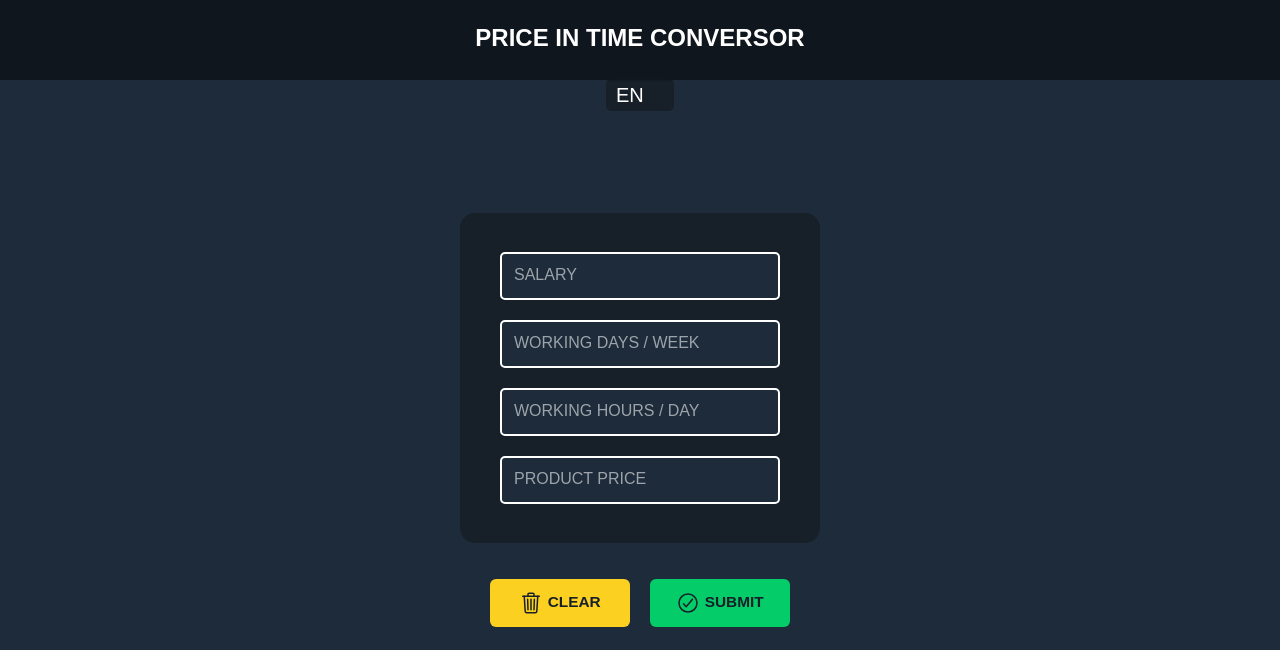
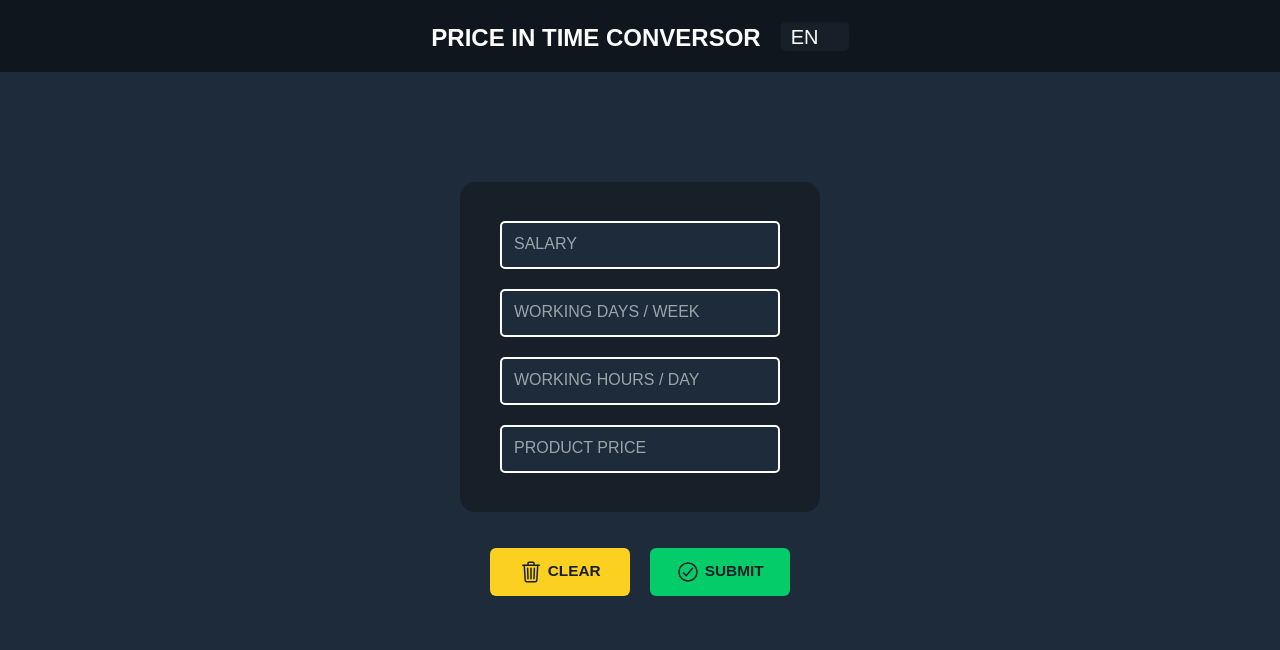
Before and after one commit to imLeonam/price-hour-conversor, a plain HTML site: page index.html in a window 1280 px wide. Shown: the top 650 px of the page. Drawn offline with nearby package versions, Linux system fonts and the light colour scheme; a web font is replaced by a local one.

Commit message:
feat(design): fixed design

```diff
--- a/index.html
+++ b/index.html
@@ -14,13 +14,14 @@
   <body>
     <!-- Title -->
     <header>
+      <div>
         <h2 data-lang="en">
           PRICE IN TIME CONVERSOR
         </h2>
         <h2 data-lang="br">
           CONVERSOR DE PREÇO EM HORA
         </h2>
-    </header>
+      </div>
       <div class="select">
         <select id="change-language">
           <option value="en">
@@ -32,6 +33,7 @@
         </select>
         <span class="focus"></span>
       </div>
+    </header>
 
     <!-- Form/Results -->
     <article>
--- a/styles/indexStyle.css
+++ b/styles/indexStyle.css
@@ -17,17 +17,23 @@ header {
     top: 0;
     display: flex;
     flex-direction: row;
+    flex-wrap: wrap;
     justify-content: center;
+    vertical-align: middle;
     position: absolute;
     background: #0f161e;
-    width: 100vw;
-    height: 80px;
+    width: 100%;
+    height: fit-content;
 }
 
-header h2 {
+header div h2 {
     display: flex;
+    flex-direction: row;
+    flex-wrap: wrap;
+    width: 100%;
     margin-top: 24px;
     text-align: center;
+    margin-bottom: 20px;
 }
 
 article {
--- a/styles/selectStyle.css
+++ b/styles/selectStyle.css
@@ -23,10 +23,16 @@ select option {
 
 .select {
     display: flex;
-    align-items: center;
+    flex-direction: row;
     position: relative;
-    min-width: 3ch;
+    min-width: 30px;
     max-width: 30ch;
+    max-height: 30px;
+    margin-left: 20px;
+    margin-top: 10px;
+    margin-bottom: 10px;
+    vertical-align: middle;
+    align-self: center;
     border: 1px solid var(--select-border);
     border-radius: 0.25em;
     padding: 0.25em 0.5em;
```
Lines whose indentation alone changed are shown as unchanged.
